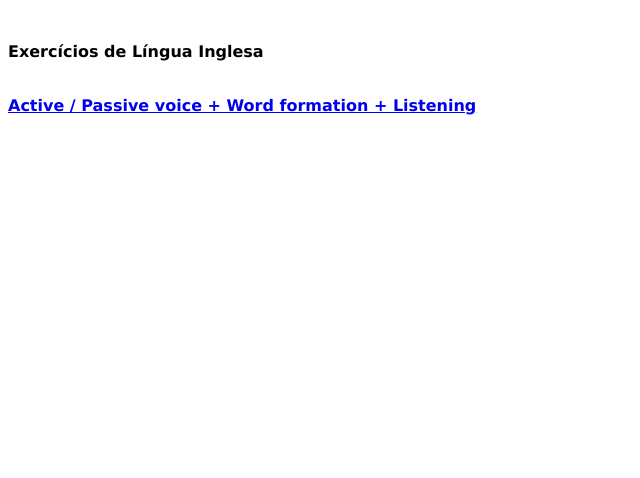
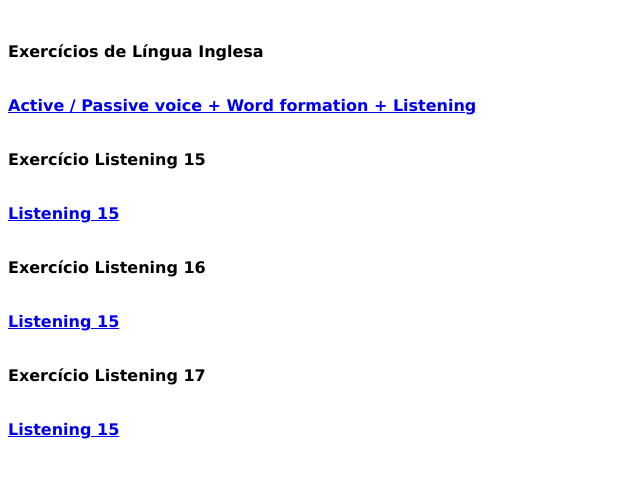
Before and after one commit to francieleluzia/francieleluzia, a plain HTML site: page index.html in a window 1280 px wide. Shown: the whole page, without its empty margins (0-640 px from the left). Drawn offline with Linux system fonts and the light colour scheme.

Commit message:
Update index.html

```diff
--- a/index.html
+++ b/index.html
@@ -4,6 +4,21 @@
   <p>
 <b>    Exercícios de Língua Inglesa<b></P><br>
 <a href="Active.htm">Active / Passive voice + Word formation + Listening</a><br><br>
+
+  <p>
+<b>    Exercício Listening 15<b></P><br>
+<a href="Listening_15_London.mp3">Listening 15</a><br><br>
+
+  <p>
+<b>    Exercício Listening 16<b></P><br>
+<a href="Listening_16_Spoken.mp3">Listening 15</a><br><br>
+
+  <p>
+<b>    Exercício Listening 17<b></P><br>
+<a href="Listening_17.mp3">Listening 15</a><br><br>
+
+
+
     </font>
 </body>
 </html>
```
